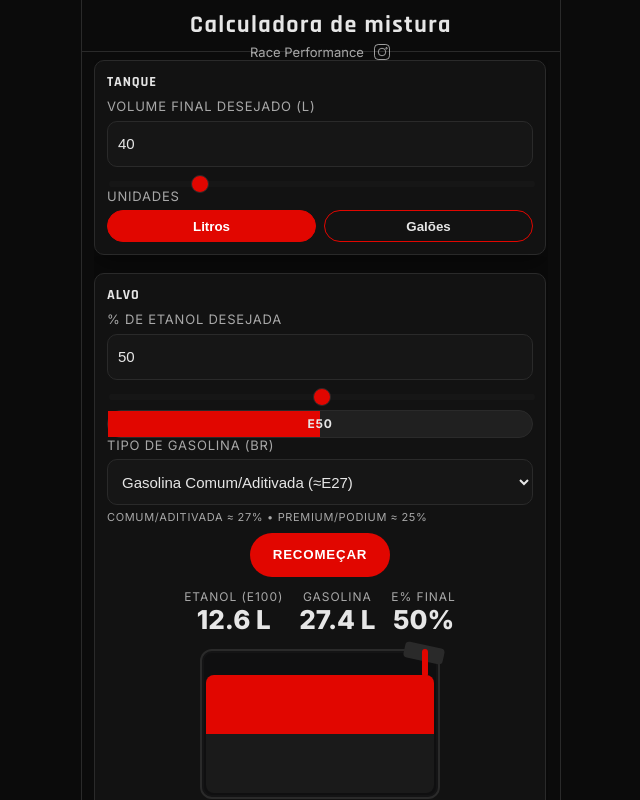
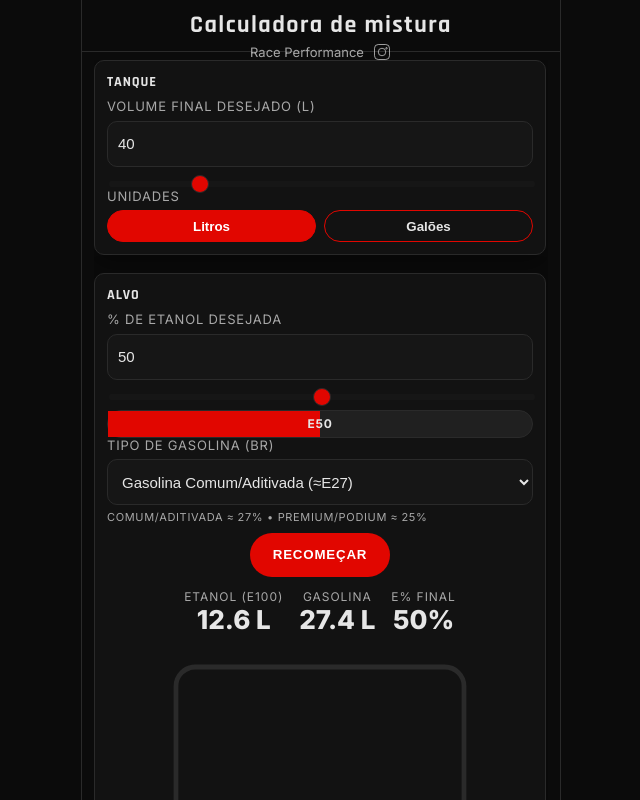
Before and after one commit to Gligoco/Calc_mix_fuel, a React (Vite) app in the folder fuel-mix-calculator/: page / in a window 1280 px wide. Both pictures are taken after a click on the button "CALCULAR". Shown: the top 800 px of the page, without its empty margins (319-959 px from the left). Built offline with nearby package versions, Linux system fonts and the light colour scheme.

Commit message:
Replace fuel animation with SVG-based liquid fill visualization
Co-authored-by: vwb5n4ffm8 <vwb5n4ffm8@privaterelay.appleid.com>

```diff
--- a/fuel-mix-calculator/src/App.jsx
+++ b/fuel-mix-calculator/src/App.jsx
@@ -89,6 +89,10 @@ export default function App() {
   function handleCalc() { setHasCalculated(true) }
   function handleReset() { window.location.reload() }
 
+  // Proportions for SVG animation (height scale 0..1)
+  const ethanolPct = Math.max(0, Math.min(1, Number(targetE) / 100))
+  const gasPct = 1 - ethanolPct
+
   return (
     <div className="rp-app">
       <div className="rp-topbar" role="banner">
@@ -173,15 +177,16 @@ export default function App() {
                     </div>
                   </div>
 
-                  <div className="fuel-anim" data-play={hasCalculated} style={{ ['--gas']: `${Math.max(0, Math.min(100, 100 - Number(targetE)))}%`, ['--eth']: `${Math.max(0, Math.min(100, Number(targetE)))}%` }}>
-                    <div className="can" />
-                    <div className="fluid">
-                      <div className="gas" style={{ height: `calc((100%)*${Math.max(0, Math.min(100, 100 - Number(targetE)))} / 100)` }} />
-                      <div className="eth" style={{ height: `calc((100%)*${Math.max(0, Math.min(100, Number(targetE)))} / 100)` }} />
-                    </div>
-                    <div className="nozzle" />
-                    <div className="stream" />
-                  </div>
+                  {/* SVG vector animation */}
+                  <svg className={`fuel-svg ${hasCalculated ? 'play' : ''}`} viewBox="0 0 200 180" role="img" aria-label="Animação de enchimento do combustível">
+                    <rect x="10" y="10" width="180" height="160" rx="12" ry="12" className="tank" />
+                    {/* Gasoline layer (bottom) */}
+                    <rect className="gas-layer" x="16" width="168" y={170 - 150} height={150}
+                      style={{ transform: `scaleY(${gasPct}) translateY(${(1 - gasPct) * 150}px)` }} />
+                    {/* Ethanol layer (top of gasoline) */}
+                    <rect className="eth-layer" x="16" width="168" y={170 - 150} height={150}
+                      style={{ transform: `scaleY(${ethanolPct}) translateY(${(1 - ethanolPct) * 150}px)` }} />
+                  </svg>
                 </div>
               )}
             </div>
--- a/fuel-mix-calculator/src/styles/brand.css
+++ b/fuel-mix-calculator/src/styles/brand.css
@@ -130,16 +130,15 @@ body {
 .results-kpis .label { font-size: 12px; color: var(--rp-muted); text-transform: uppercase; letter-spacing: .08em; }
 .results-kpis .value { font-size: clamp(18px, 4.8vw, 26px); font-weight: 800; }
 
-/* Fuel animation (SVG-like, CSS driven) */
-.fuel-anim { width: 240px; height: 150px; position: relative; margin: 6px auto 0; }
-.fuel-anim .can { position: absolute; inset: 0; border: 2px solid var(--rp-border); border-radius: 12px; background: #0f0f10; box-shadow: inset 0 0 0 2px rgba(255,255,255,0.02); }
-.fuel-anim .fluid { position: absolute; left: 6px; right: 6px; bottom: 6px; top: 26px; border-radius: 8px; overflow: hidden; }
-.fuel-anim .gas { position: absolute; bottom: 0; left: 0; right: 0; height: var(--gas, 50%); background: #1a1a1a; transition: height 400ms ease; }
-.fuel-anim .eth { position: absolute; bottom: var(--gas, 50%); left: 0; right: 0; height: var(--eth, 50%); background: var(--rp-red); transition: height 400ms ease; }
-.fuel-anim .nozzle { position: absolute; width: 40px; height: 16px; right: -4px; top: -4px; background: #2a2a2a; transform: rotate(12deg); border-radius: 4px; }
-.fuel-anim[data-play="true"] .stream { animation: stream 700ms ease forwards; }
-.fuel-anim .stream { position: absolute; width: 6px; height: 0; right: 12px; top: 0; background: var(--rp-red); border-radius: 3px; }
-@keyframes stream { from { height: 0; } to { height: 28px; } }
+/* Fuel SVG animation */
+.fuel-svg { width: 100%; max-width: 320px; height: auto; display: block; margin: 8px auto 0; }
+.fuel-svg .tank { fill: none; stroke: var(--rp-border); stroke-width: 3; }
+.fuel-svg .gas-layer { transform-origin: 100px 160px; transform-box: fill-box; transition: transform 1.8s cubic-bezier(.2,.7,.3,1); fill: #1A1A1A; }
+.fuel-svg .eth-layer { transform-origin: 100px 160px; transform-box: fill-box; transition: transform 1.8s cubic-bezier(.2,.7,.3,1); fill: var(--rp-red); }
+.fuel-svg.play .gas-layer, .fuel-svg.play .eth-layer { will-change: transform; }
+@media (prefers-reduced-motion: reduce) {
+  .fuel-svg .gas-layer, .fuel-svg .eth-layer { transition: none; }
+}
 
 /* Desktop */
 @media (min-width: 768px) { .rp-app { max-width: 480px; margin: 0 auto; border-left: 1px solid var(--rp-border); border-right: 1px solid var(--rp-border); } }
```
